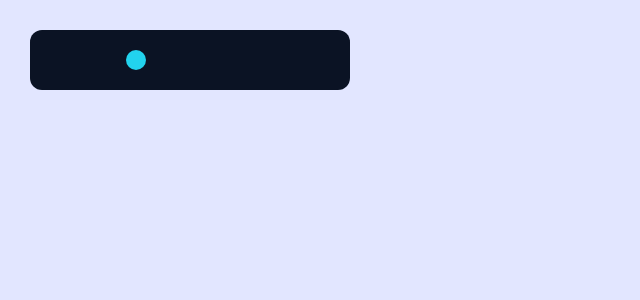
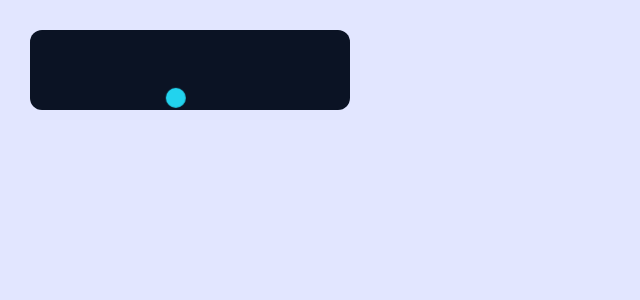
Before and after one commit to Pomog/infrafo-web, a Next.js app in the folder infrafo-web/: page /swim in a window 1280 px wide. Shown: the top 300 px of the page, without its empty margins (0-640 px from the left). Built offline with nearby package versions, Linux system fonts and the light colour scheme.

Commit message:
TestAnim reff 2

```diff
--- a/infrafo-web/src/app/swim/page.tsx
+++ b/infrafo-web/src/app/swim/page.tsx
@@ -1,9 +1,9 @@
-import TestAnim from "@/testing/Anim/testAnim";
+import TestAnim2 from "@/testing/Anim/parametricAnimation";
 
 export default function Home() {
     return (
         <div>
-            <TestAnim/>
+            <TestAnim2/>
         </div>
     );
 };
--- /dev/null
+++ b/infrafo-web/src/testing/Anim/parametricAnimation.tsx
@@ -0,0 +1,129 @@
+"use client";
+import React, {useEffect, useRef} from "react";
+
+const TRACK = 300;
+const DOT = 20;
+const DT_MAX = 0.05;
+const STEP = 1 / 60;
+
+const CONTAINER_H = DOT * 4;
+const START_X = TRACK / 2;
+const START_Y = (CONTAINER_H - DOT) / 2;
+
+const OMEGA_X = 1;
+const OMEGA_Y = 1;
+const SPEED_K = 1.0;
+
+const TestAnim2: React.FC = () => {
+    const dotRef = useRef<HTMLDivElement | null>(null);
+
+    const runRef = useRef(true);
+    const rafId = useRef<number | null>(null);
+    const prevRef = useRef<number | undefined>(undefined);
+
+    const tSec = useRef(0);
+
+    useEffect(() => {
+        const cx = START_X;
+        const cy = START_Y;
+        const ax = Math.max(0, cx - 2);
+        const ay = Math.max(0, cy - 2);
+
+        let acc = 0;
+
+        const tick = (t: number) => {
+            const el = dotRef.current;
+            if (!el) return;
+
+            if (prevRef.current === undefined) prevRef.current = t;
+            const dt = Math.min(DT_MAX, (t - prevRef.current) / 1000);
+            prevRef.current = t;
+
+            acc += dt;
+            while (acc >= STEP) {
+                tSec.current += STEP * SPEED_K;
+                acc -= STEP;
+            }
+
+            const x = cx + ax * Math.cos(OMEGA_X * tSec.current);
+            const y = cy + ay * Math.sin(OMEGA_Y * tSec.current);
+
+            el.style.transform = `translate3d(${x}px, ${y}px, 0)`;
+
+            if (runRef.current) {
+                rafId.current = requestAnimationFrame(tick);
+            }
+        };
+
+        const el = dotRef.current;
+        if (el) el.style.transform = `translate3d(${START_X}px, ${START_Y}px, 0)`;
+        rafId.current = requestAnimationFrame(tick);
+
+        const stopRaf = () => {
+            const id = rafId.current;
+            if (id !== null) {
+                cancelAnimationFrame(id);
+                rafId.current = null;
+            }
+        };
+
+        const toggleRun = () => {
+            if (runRef.current) {
+                runRef.current = false;
+                stopRaf();
+            } else {
+                runRef.current = true;
+                prevRef.current = undefined;
+                rafId.current = requestAnimationFrame(tick);
+            }
+        };
+
+        function onClick(this: HTMLElement, e: MouseEvent) {
+            e.preventDefault();
+            toggleRun();
+        }
+
+        function onKey(this: Window, e: KeyboardEvent) {
+            if (e.code === "Space") {
+                e.preventDefault();
+                toggleRun();
+            }
+        }
+
+        const sceneEl = dotRef.current?.parentElement as HTMLElement | null;
+        sceneEl?.addEventListener("click", onClick);
+        window.addEventListener("keydown", onKey);
+
+        return () => {
+            stopRaf();
+            window.removeEventListener("keydown", onKey);
+            sceneEl?.removeEventListener("click", onClick);
+        };
+    }, []);
+
+    return (
+        <div
+            style={{
+                width: TRACK + DOT,
+                height: CONTAINER_H,
+                background: "#0b1324",
+                padding: 0,
+                borderRadius: 12,
+                userSelect: "none",
+                cursor: "pointer",
+            }}
+            title="Click/Space — pause/resume"
+        >
+            <div
+                ref={dotRef}
+                style={{
+                    width: DOT, height: DOT, borderRadius: DOT / 2,
+                    background: "#22d3ee", willChange: "transform",
+                    transform: `translate3d(${START_X}px, ${START_Y}px, 0)`,
+                }}
+            />
+        </div>
+    );
+};
+
+export default TestAnim2;
```
